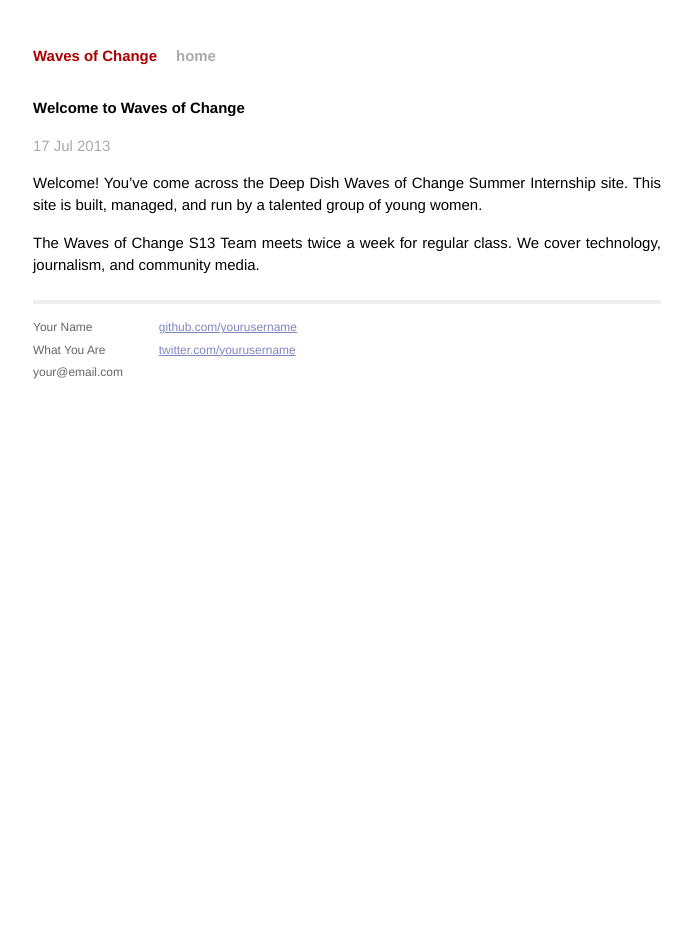
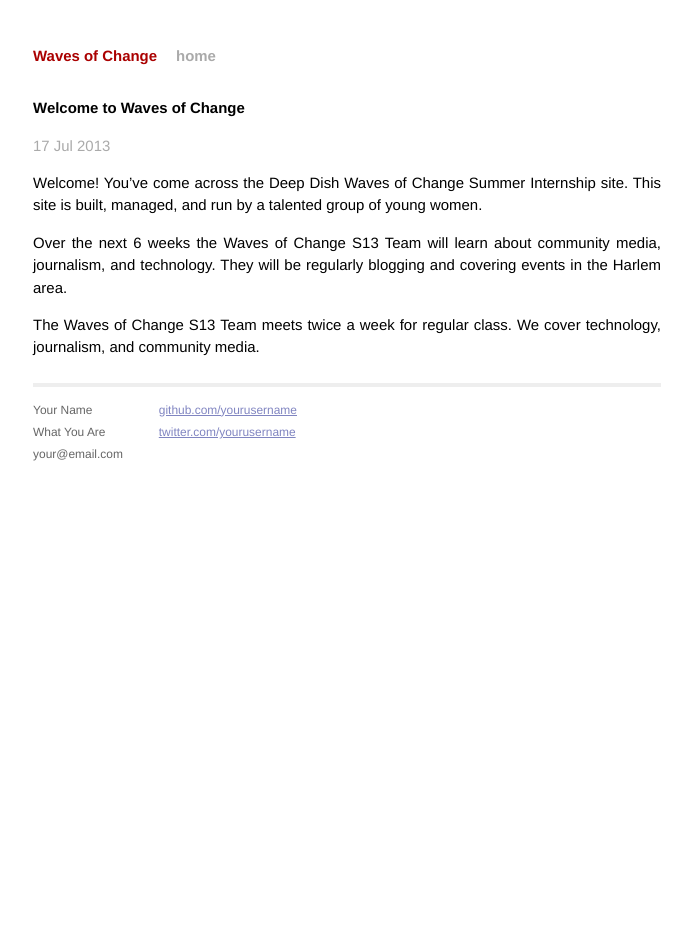
Before and after one commit to WavesofChange/woc-jekyll, a Jekyll site: the page built from _posts/2013-07-17-welcome-to-waves-of-change.markdown, in a window 1280 px wide. Shown: the whole page, without its empty margins (293-985 px from the left). Built offline with Jekyll 4.4.1, drawn with Linux system fonts in a browser that asks for light colours.

Commit message:
more updates

```diff
--- a/_posts/2013-07-17-welcome-to-waves-of-change.markdown
+++ b/_posts/2013-07-17-welcome-to-waves-of-change.markdown
@@ -7,4 +7,6 @@ categories: update
 
 Welcome! You've come across the Deep Dish Waves of Change Summer Internship site. This site is built, managed, and run by a talented group of young women.
 
+Over the next 6 weeks the Waves of Change S13 Team will learn about community media, journalism, and technology. They will be regularly blogging and covering events in the Harlem area.
+
 The Waves of Change S13 Team meets twice a week for regular class. We cover technology, journalism, and community media.
```
